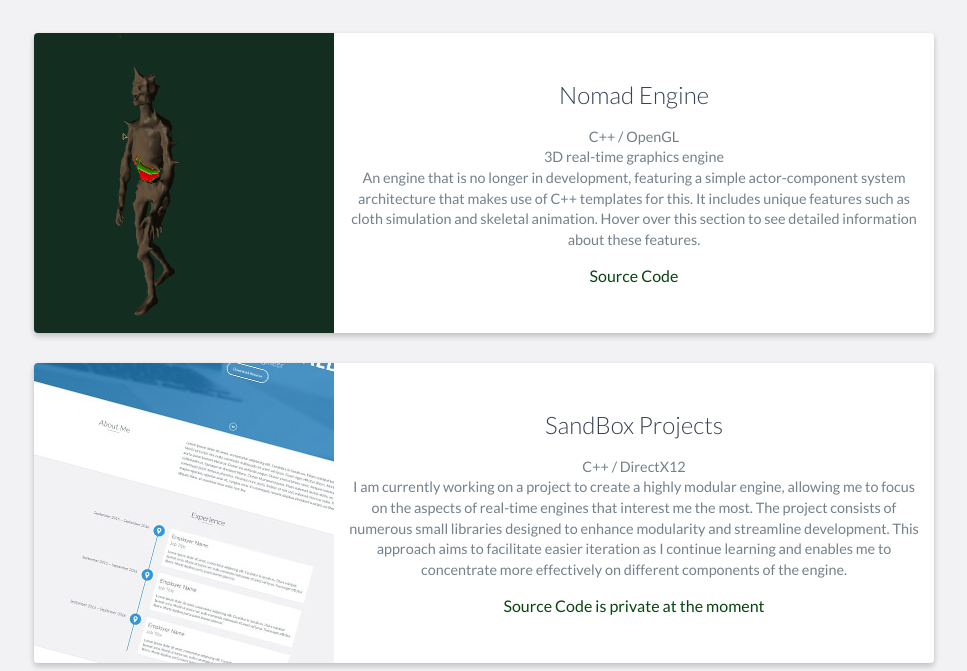
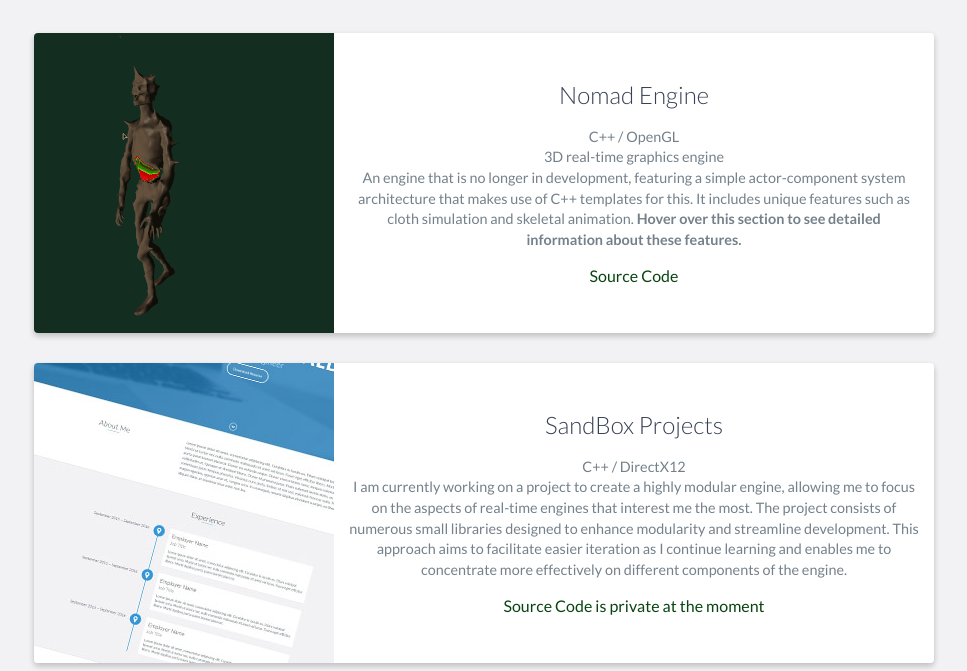
Before and after one commit to Tnkln99/Tnkln99.github.io, a website: page index.html in a window 1280 px wide. Shown: the part 1840-2511 px from the top of the page, without its empty margins (156-1123 px from the left). Drawn offline with nearby package versions, Linux system fonts and the light colour scheme.

Commit message:
correction

```diff
--- a/index.html
+++ b/index.html
@@ -174,7 +174,7 @@
                                 C++ / OpenGL <br>
                                 3D real-time graphics engine <br>
                                 An engine that is no longer in development, featuring a simple actor-component system architecture that makes use of C++ templates for this.
-                                It includes unique features such as cloth simulation and skeletal animation. Hover over this section to see detailed information about these features.
+                                It includes unique features such as cloth simulation and skeletal animation. <b> Hover over this section to see detailed information about these features.</b>
                             </p>
                             <a href="https://github.com/Tnkln99/NomadEngine">Source Code</a>
                         </div>
```
